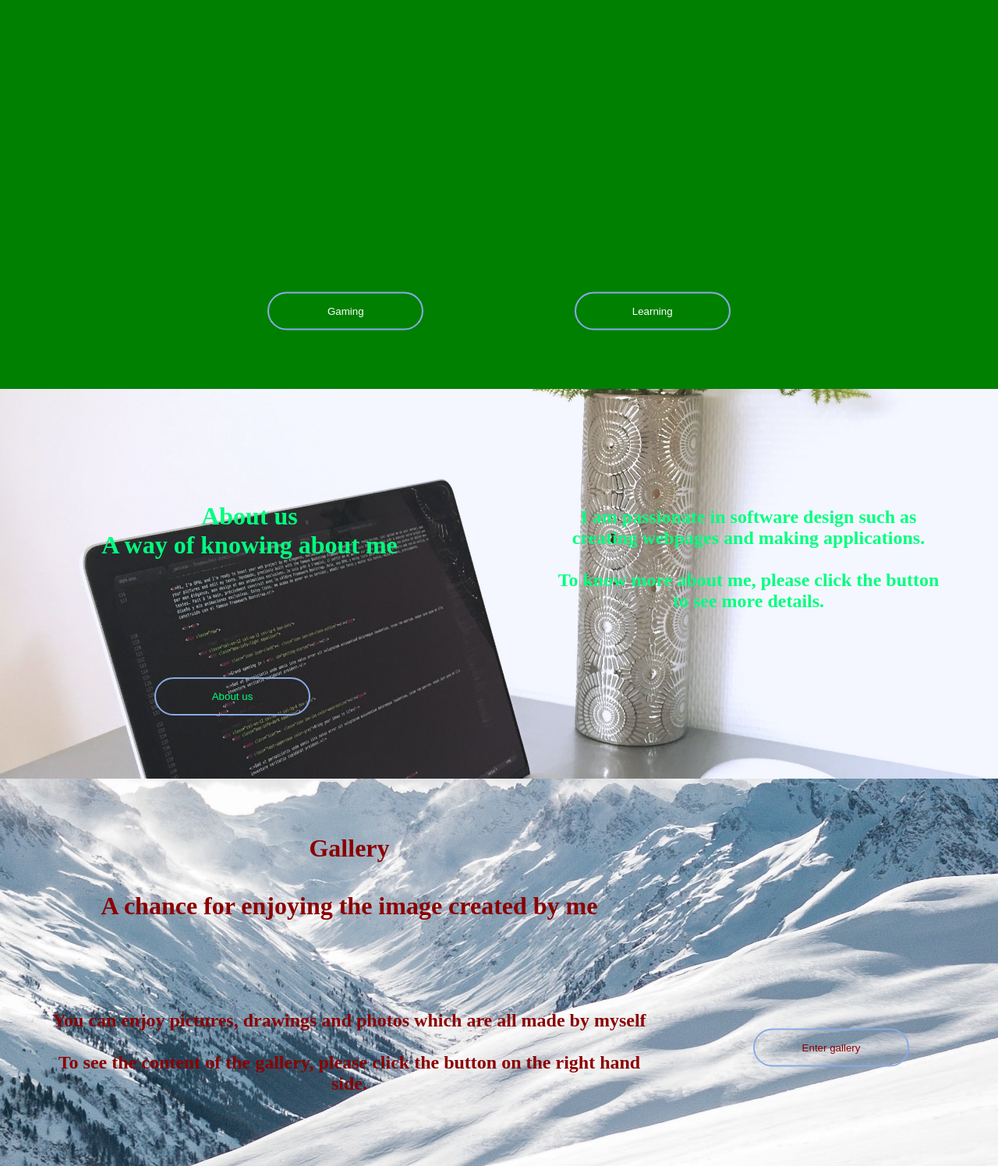
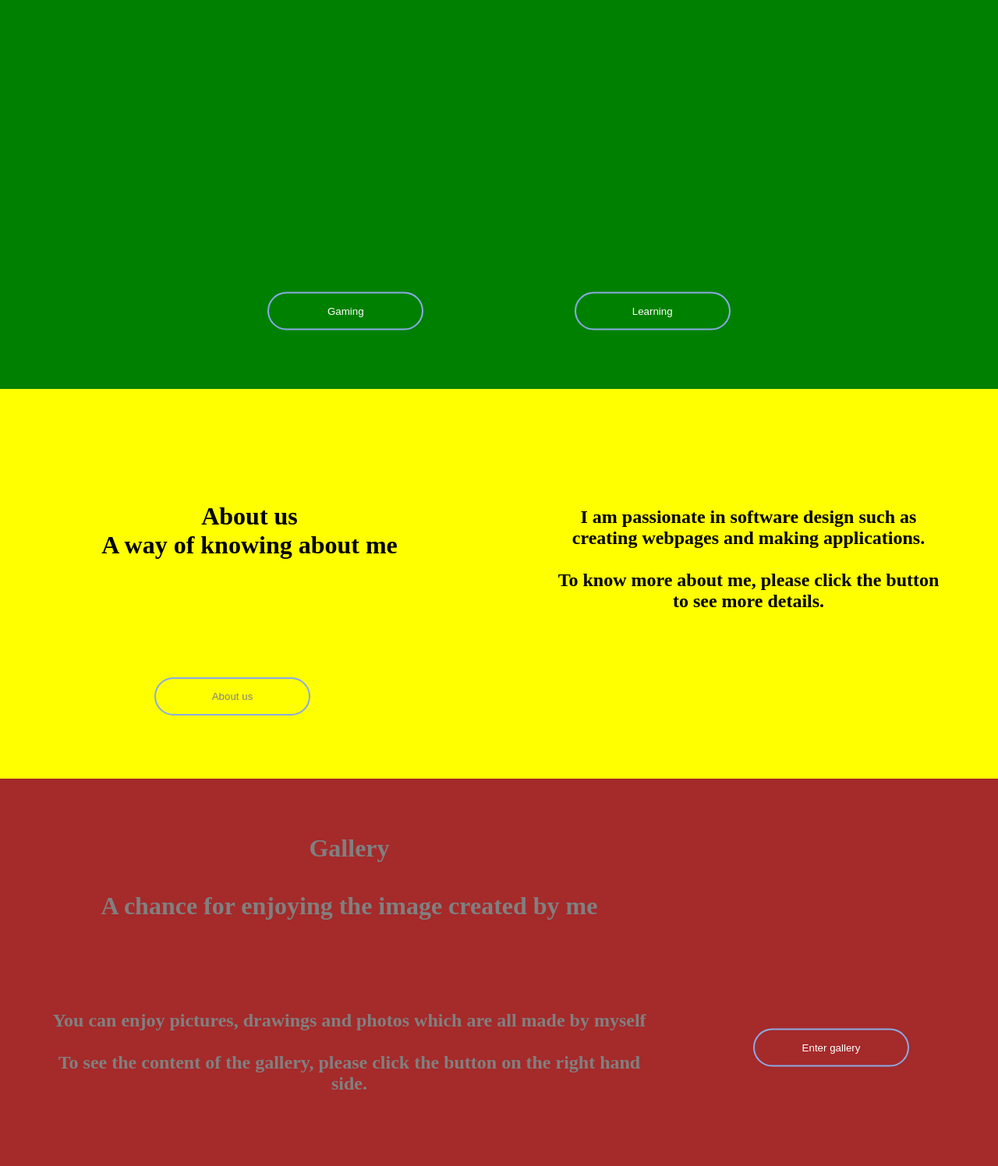
Before and after one commit to AHZHONG1/My-webpage-design, a PHP site: page / in a window 1280 px wide. Shown: the part 51-1547 px from the top of the page at 78% size. Run offline with PHP 8.4, Linux system fonts and the light colour scheme.

Commit message:
update CSS

```diff
--- a/CSS/style.css
+++ b/CSS/style.css
@@ -58,7 +58,7 @@
 .main {
     height: 500px;
     position: relative;
-    background-color: green;
+    background: green;
 }
 
 #main_button {
@@ -68,7 +68,7 @@
     transform: translate(-50%, -50%);
     width: 75%;
     display: flex;
-    justify-content: space-evenly;
+    justify-content:space-evenly;
 }
 
 button {
@@ -107,11 +107,13 @@
 
 .toAbout_us {
     height: 500px;
-    background-image: url("../images/programming.jpg");
-    background-size: 100%;
-    background-position: center;
+    background: yellow;
     position: relative;
+<<<<<<< HEAD
     color: springgreen;
+=======
+    color: gray;
+>>>>>>> 50bbd63073fc02f7aa48c57948dbbb09b4673cbd
 }
 
 #About_us_title {
@@ -121,7 +123,12 @@
     top: 10%;
     left: 5%;
     text-align: center;
+<<<<<<< HEAD
 
+=======
+    text-transform:
+    /*transform:translate(-10%, -10%);*/
+>>>>>>> 50bbd63073fc02f7aa48c57948dbbb09b4673cbd
 }
 
 #About_us_description {
@@ -138,15 +145,14 @@
     position: absolute;
     top: 70%;
     left: 22.5%;
-    transform: translateX(-50%);
-    color: springgreen;
+    transform:translateX(-50%);
+    color: gray;
 }
 
 .toGallery {
-    color: darkred;
+    color: gray;
     height: 500px;
-    background-image: url("../images/snow.jpg");
-    background-position: center;
+    background: brown;
     position: relative;
 }
 
@@ -174,19 +180,16 @@
     top: 65%;
     left: 82.5%;
     transform: translate(-50%, -50%);
-    color: darkred;
 }
 
 .toCreateAccount {
     height: 500px;
-    background-image: url("../images/information.jpg");
-    background-size: 100%;
-    background-position: center;
+    background: orange;
     position: relative;
-    color: white;
 }
 
 #CreateAccount_description {
+    color: gray;
     position: absolute;
     text-align: center;
     width: 90%;
@@ -197,6 +200,7 @@
 
 #CreateAccount_directionMessage {
     position: absolute;
+    color: gray;
     text-align: center;
     width: 60%;
     height: 20%;
@@ -222,9 +226,9 @@
     text-align: center;
 }
 
-.footer_list ul li {
+.footer_list ul li{
     color: white;
-    list-style-type: circle;
+    list-style-type:circle;
 }
 
 #footer_copyright {
```
Lines whose indentation alone changed are shown as unchanged.
